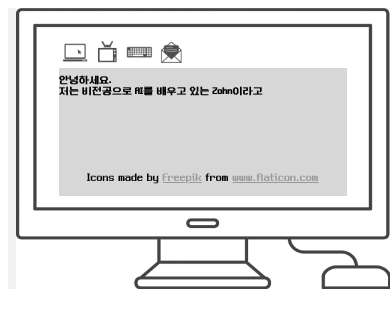
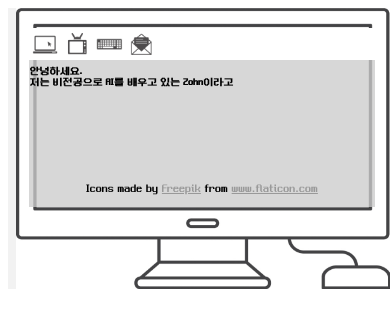
Before and after one commit to ZohnNasse/ZohnNasse.github.io, a plain HTML site: page page3/index.html in a window 390 px wide. Drawn offline with Linux system fonts and the light colour scheme.

Commit message:
배경 이미지 변경에 따른 컨테이너 수정

```diff
--- a/page3/assets/css/style.css
+++ b/page3/assets/css/style.css
@@ -30,10 +30,10 @@
 /* 모니터 컨테이너는 배경이미지(컴퓨터 이미지)의 모니터 안에만 존재하게 수정함*/
 .monitor {
   position: absolute;
-  top: 10%; /* 배경 이미지 기준으로 10% 아래에 위치 */
-  left: 13%; /* 배경 이미지 기준으로 13% 오른쪽에 위치 */
-  width: 74%; /* 배경 이미지의 74%의 폭 */
-  height: 57%; /* 배경 이미지의 57%의 높이 */
+  top: 7%; /* 배경 이미지 모니터에 맞춤 */
+  left: 5.5%;
+  width: 88.5%;
+  height: 64%;
   background-color: #ccccccc4;
   font-family: 'NeodgPro', Arial, sans-serif;
 }
@@ -64,10 +64,10 @@
   }
   .monitor {
     position: center top;
-    top: 10%; /* 배경 이미지 기준으로 10% 아래에 위치 */
-    left: 13%; /* 배경 이미지 기준으로 13% 오른쪽에 위치 */
-    width: 74%; /* 배경 이미지의 74%의 폭 */
-    height: 57%; /* 배경 이미지의 57%의 높이 */
+    top: 7%; /* 배경 이미지 모니터에 맞춤 */
+    left: 5.5%;
+    width: 88.5%;
+    height: 64%;
     background-color: #ccccccc4;
     font-family: 'NeodgPro', Arial, sans-serif;
   }
```
